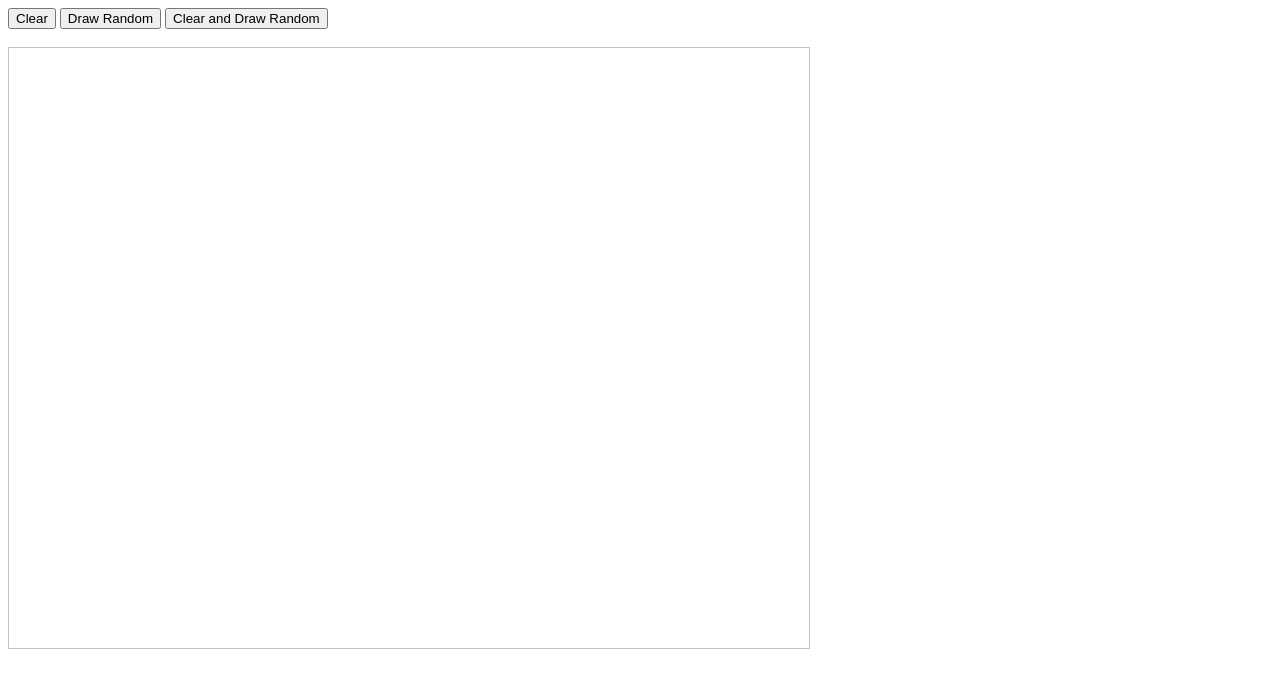
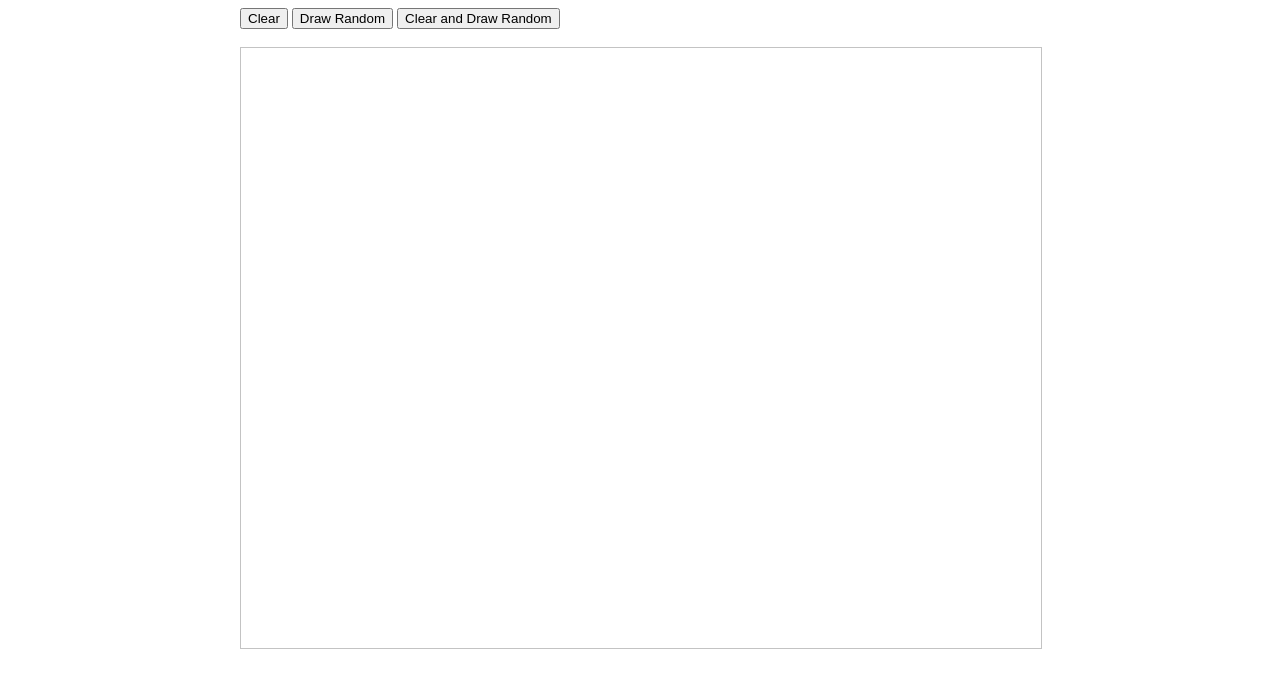
Before and after one commit to marcosfparreiras/html5-canvas-archimedean-spiral-polygon, a plain HTML site: page index.html in a window 1280 px wide. Drawn offline with Linux system fonts and the light colour scheme.

Commit message:
Add initial style sheet

```diff
--- a/index.html
+++ b/index.html
@@ -1,13 +1,18 @@
 <!DOCTYPE html>
 <html>
+<head>
+  <link rel="stylesheet" type="text/css" href="styles.css">
+</head>
+
 <body>
-
+  <div id="container" >
     <button onClick="clear_draw()">Clear</button>
     <button onClick="draw_random()">Draw Random</button>
     <button onClick="clear_and_draw_random()"> Clear and Draw Random</button><br><br>
     <canvas id="myCanvas" width="800" height="600" style="border:1px solid #c3c3c3;">
     Your browser does not support the HTML5 canvas tag.
     </canvas>
+  </div>
 
 <script>
 
--- /dev/null
+++ b/styles.css
@@ -0,0 +1,9 @@
+#container {
+  width:800;
+  /*height:800;*/
+  position:absolute;
+  /*top:50%;*/
+  left:50%;
+  /*margin-top:-400px;*/
+  margin-left:-400px;
+}
```
Lines whose indentation alone changed are shown as unchanged.
